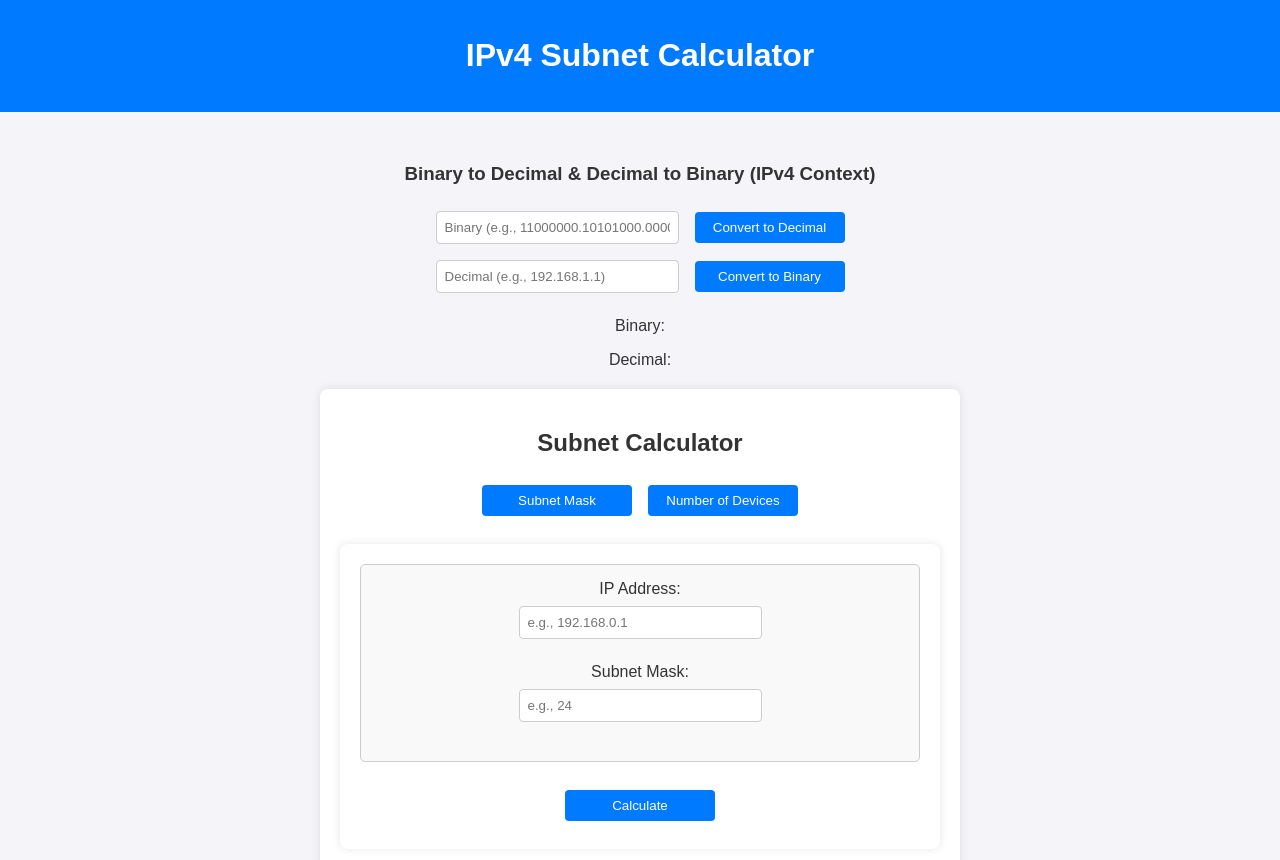
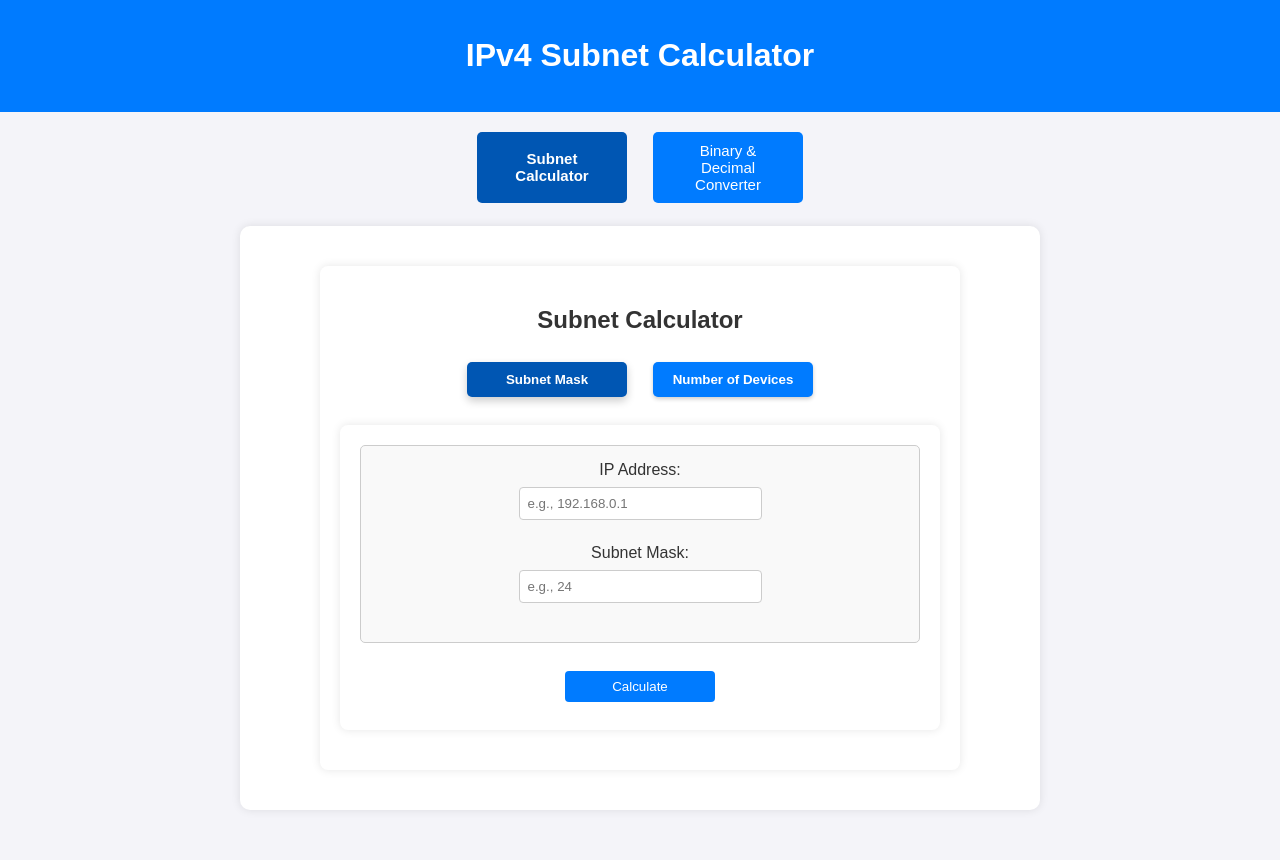
Before and after one commit to Ohad-Raz/ipv4-subnet-calculator, a React (Create React App) app: page / in a window 1280 px wide. Shown: the top 860 px of the page. Built offline with nearby package versions, Linux system fonts and the light colour scheme.

Commit message:
improved styles and tabs

```diff
--- a/src/Components/BinaryConverter/Binary_Converter.jsx
+++ b/src/Components/BinaryConverter/Binary_Converter.jsx
@@ -61,9 +61,10 @@ const BinaryConverter = () => {
   };
 
   return (
-    <div>
+    <div className="container">
       <h3>Binary to Decimal & Decimal to Binary (IPv4 Context)</h3>
-      <div>
+
+      <div className="input-group">
         <input
           type="text"
           placeholder="Binary (e.g., 11000000.10101000.00000001.00000001)"
@@ -75,7 +76,8 @@ const BinaryConverter = () => {
           {loading ? 'Converting...' : 'Convert to Decimal'}
         </button>
       </div>
-      <div>
+
+      <div className="input-group">
         <input
           type="text"
           placeholder="Decimal (e.g., 192.168.1.1)"
@@ -87,11 +89,12 @@ const BinaryConverter = () => {
           {loading ? 'Converting...' : 'Convert to Binary'}
         </button>
       </div>
+
       {loading && <p>Loading...</p>}
       {!loading && (
         <>
-          <p>Binary: {binary}</p>
-          <p>Decimal: {decimal}</p>
+          <h4>Binary: {binary}</h4>
+          <h4>Decimal: {decimal}</h4>
         </>
       )}
     </div>
--- /dev/null
+++ b/src/Components/SubnetCalculator/Subnet_Calculator.css
@@ -0,0 +1,43 @@
+.mode-buttons {
+  display: flex;
+  justify-content: center;
+  align-items: center;
+  gap: 10px;
+  margin-bottom: 20px;
+  flex-wrap: wrap;  /* Ensures buttons don't overflow */
+}
+
+.mode-buttons button {
+  flex: 1;  /* Ensures equal width */
+  max-width: 160px;  /* Prevents them from getting too wide */
+  min-width: 140px;  /* Prevents shrinking */
+  padding: 10px 15px;
+  border: none;
+  border-radius: 5px;
+  cursor: pointer;
+  background: #007bff;
+  color: white;
+  transition: 0.3s ease;
+  font-weight: bold;
+  text-align: center;
+  box-shadow: 0px 2px 4px rgba(0, 0, 0, 0.2);
+}
+
+/* Active tab styling */
+.mode-buttons button.active {
+  background: #0056b3;
+  /* border-bottom: 3px solid white; */
+  box-shadow: 0px 4px 8px rgba(0, 0, 0, 0.2);
+}
+
+/* Mobile Fix: Ensure buttons don’t overflow */
+@media (max-width: 500px) {
+  .mode-buttons {
+    flex-direction: column;  /* Stack buttons on top of each other */
+  }
+
+  .mode-buttons button {
+    width: 90%; /* Ensure full width */
+    max-width: 250px; /* Prevent excessive width */
+  }
+}
--- a/src/Components/SubnetCalculator/Subnet_Calculator.jsx
+++ b/src/Components/SubnetCalculator/Subnet_Calculator.jsx
@@ -2,6 +2,8 @@ import React, { useState } from 'react';
 import SubnetMaskCalculator from './SubnetMaskCalculator';
 import DevicesCalculator from './DevicesCalculator';
 import '../../Styles/styles.css';
+import './Subnet_Calculator.css';
+
 
 const Subnet_Calculator = () => {
   const [mode, setMode] = useState('subnet');
@@ -18,13 +20,21 @@ const Subnet_Calculator = () => {
 
       {/* Toggle Between Subnet Mask & Devices */}
       <div className="mode-buttons">
-        <button onClick={() => handleModeSwitch('subnet')} className={mode === 'subnet' ? 'active' : ''}>
-          Subnet Mask
-        </button>
-        <button onClick={() => handleModeSwitch('devices')} className={mode === 'devices' ? 'active' : ''}>
-          Number of Devices
-        </button>
-      </div>
+  <button
+    onClick={() => handleModeSwitch('subnet')}
+    className={`tab-button ${mode === 'subnet' ? 'active' : ''}`}
+  >
+    Subnet Mask
+  </button>
+
+  <button
+    onClick={() => handleModeSwitch('devices')}
+    className={`tab-button ${mode === 'devices' ? 'active' : ''}`}
+  >
+    Number of Devices
+  </button>
+</div>
+
 
       {/* Render the Correct Component Based on Mode */}
       {mode === 'subnet' ? (
--- /dev/null
+++ b/src/Components/TabsNavigation/TabsNavigation.css
@@ -0,0 +1,42 @@
+.tabs-container {
+  max-width: 800px;
+  margin: 20px auto;
+  margin-top: -20px ;
+
+  text-align: center;
+}
+
+.tabs {
+  display: flex;
+  justify-content: center;
+  gap: 10px;
+  margin-bottom: 15px;
+}
+
+.tabs button {
+  padding: 10px 20px;
+  border: none;
+  background: #007bff;
+  color: white;
+  font-size: 15px;
+  border-radius: 5px;
+  cursor: pointer;
+  transition: background 0.3s ease;
+  /* max-width:200px; */
+}
+
+.tabs button:hover {
+  background: #0056b3;
+}
+
+.active-tab {
+  background: #0056b3 !important;
+  font-weight: bold;
+}
+
+.tab-content {
+  background: white;
+  padding: 20px;
+  border-radius: 10px;
+  box-shadow: 0 0 10px rgba(0, 0, 0, 0.1);
+}
--- /dev/null
+++ b/src/Components/TabsNavigation/Tabs_Navigation.jsx
@@ -0,0 +1,37 @@
+import React, { useState } from "react";
+import BinaryConverter from "../BinaryConverter/Binary_Converter";
+import SubnetCalculator from "../SubnetCalculator/Subnet_Calculator";
+// import "../Styles/styles.css"; // Ensure styles are applied
+import "./TabsNavigation.css"
+
+const TabsNavigation = () => {
+  const [activeTab, setActiveTab] = useState("subnet");
+
+  return (
+    <div className="tabs-container">
+      {/* Tabs Navigation */}
+      <div className="tabs">
+        <button
+          className={activeTab === "subnet" ? "active-tab" : ""}
+          onClick={() => setActiveTab("subnet")}
+        >
+          Subnet Calculator
+        </button>
+        <button
+          className={activeTab === "converter" ? "active-tab" : ""}
+          onClick={() => setActiveTab("converter")}
+        >
+            Binary & Decimal Converter
+        </button>
+      </div>
+
+      {/* Conditionally Render the Selected Component */}
+      <div className="tab-content">
+        {activeTab === "subnet" && <SubnetCalculator />}
+        {activeTab === "converter" && <BinaryConverter />}
+      </div>
+    </div>
+  );
+};
+
+export default TabsNavigation;
--- a/src/Pages/Calculator_Page.jsx
+++ b/src/Pages/Calculator_Page.jsx
@@ -1,12 +1,12 @@
 import React from 'react';
 import Binary_Converter from '../Components/BinaryConverter/Binary_Converter';
 import Subnet_Calculator from '../Components/SubnetCalculator/Subnet_Calculator';
+import TabsNavigation from '../Components/TabsNavigation/Tabs_Navigation';
 
 const Calculator_Page = () => {
   return (
     <div>
-      <Binary_Converter />
-      <Subnet_Calculator />
+       <TabsNavigation />
     </div>
   );
 };
```
Also changed, not shown: src/Components/SubnetCalculator/Input_Field.css (deleted, +0 -27 lines).
